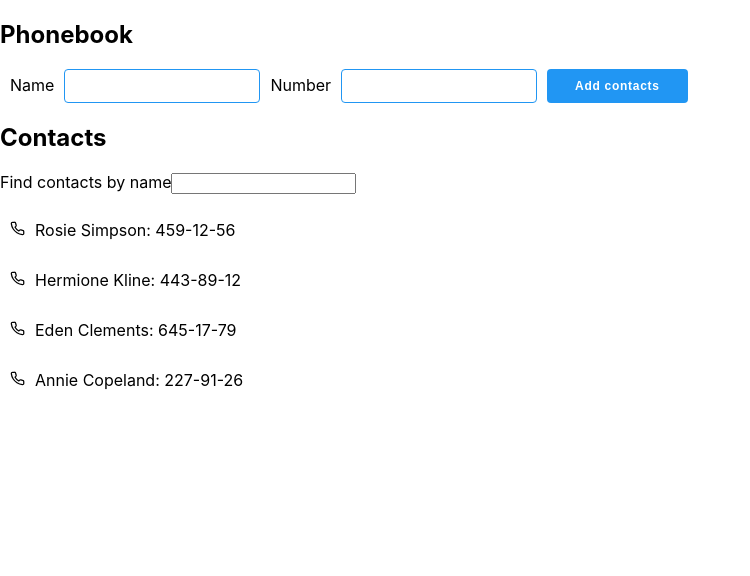
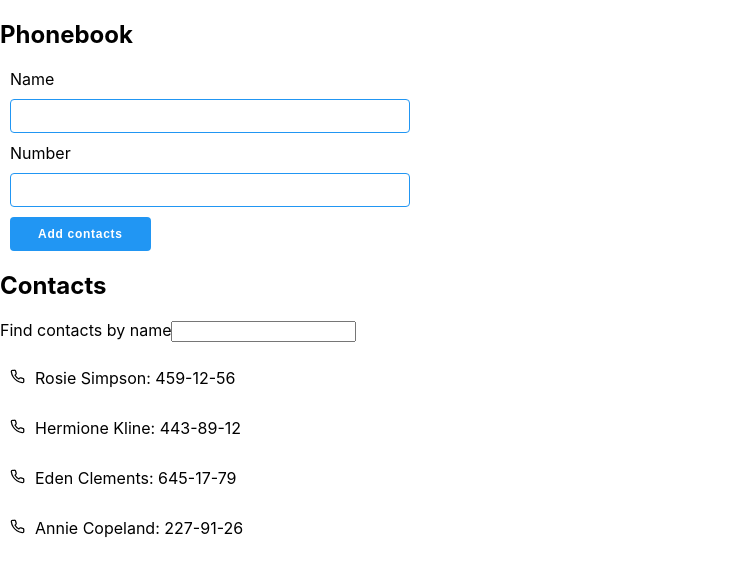
Before and after one commit to katymykhailova/goit-react-hw-03-phonebook, a React (Create React App) app: page / in a window 1280 px wide. Shown: the top 576 px of the page, without its empty margins (0-750 px from the left). Built offline with nearby package versions, Linux system fonts and the light colour scheme.

Commit message:
Добавляет formik

```diff
--- a/src/App.jsx
+++ b/src/App.jsx
@@ -2,7 +2,7 @@ import { Component } from 'react';
 import { v4 as uuid } from 'uuid';
 
 import ContactList from './ContactList';
-import ContactFormC from './ContactFormC';
+import ContactForm from './ContactForm';
 
 import './App.css';
 import initialContacts from './contacts.json';
@@ -31,8 +31,7 @@ class App extends Component {
     return (
       <section>
         <h1>Phonebook</h1>
-        <ContactFormC onSubmit={this.addContact}></ContactFormC>
-        {/* <ContactForm onSubmit={this.addContact}></ContactForm> */}
+        <ContactForm onSubmit={this.addContact}></ContactForm>
         <h2>Contacts</h2>
         <label>
           Find contacts by name
--- a/src/ContactForm/ContactForm.jsx
+++ b/src/ContactForm/ContactForm.jsx
@@ -1,4 +1,5 @@
-import { Formik } from 'formik';
+import { Formik, ErrorMessage } from 'formik';
+import { Form, Input, Label, Button, Error } from './ContactForm.styles';
 
 export default function ContactForm({ onSubmit }) {
   return (
@@ -7,9 +8,9 @@ export default function ContactForm({ onSubmit }) {
       validate={values => {
         const errors = {};
         if (!values.name) {
-          errors.email = 'Required';
+          errors.name = 'Required';
         } else if (!values.number) {
-          errors.email = 'Required';
+          errors.number = 'Required';
         } else if (
           !/^[a-zA-Zа-яА-Я]+(([' -][a-zA-Zа-яА-Я ])?[a-zA-Zа-яА-Я]*)*$/i.test(
             values.name,
@@ -25,36 +26,56 @@ export default function ContactForm({ onSubmit }) {
         }
         return errors;
       }}
-      onSubmit={(values, { setSubmitting }) => {
-        console.log(values);
+      onSubmit={(values, { setSubmitting, resetForm }) => {
         onSubmit(values);
         setSubmitting(false);
+        resetForm();
       }}
     >
-      {({ values, touched, errors, handleChange, handleSubmit }) => (
-        <form onSubmit={handleSubmit}>
-          <label>
+      {({
+        values,
+        touched,
+        errors,
+        handleChange,
+        handleSubmit,
+        isSubmitting,
+      }) => (
+        <Form onSubmit={handleSubmit}>
+          <Label>
             Name
-            <input
+            <Input
               type="text"
               name="name"
               onChange={handleChange}
               value={values.name}
             />
-            {errors.name}
-          </label>
-          <label>
+            {touched.name && errors.name && (
+              <Error>
+                Имя может состоять только из букв, апострофа, тире и пробелов.
+                Например Adrian, Jacob Mercer, Charles de Batz de Castelmore
+                d'Artagnan и т. п.
+              </Error>
+            )}
+          </Label>
+          <Label>
             Number
-            <input
+            <Input
               type="tel"
               name="number"
               onChange={handleChange}
               value={values.number}
             />
-            {errors.number}
-          </label>
-          <button type="submit">Add contacts</button>
-        </form>
+            {touched.number && errors.number && (
+              <Error>
+                Номер телефона должен состоять цифр и может содержать пробелы,
+                тире, круглые скобки и может начинаться с +
+              </Error>
+            )}
+          </Label>
+          <Button type="submit" disabled={isSubmitting}>
+            Add contacts
+          </Button>
+        </Form>
       )}
     </Formik>
   );
--- a/src/ContactForm/ContactForm.styles.jsx
+++ b/src/ContactForm/ContactForm.styles.jsx
@@ -0,0 +1,52 @@
+import styled from 'styled-components';
+
+export const Form = styled.form`
+  padding: 0;
+`;
+
+export const Label = styled.label`
+  max-width: 400px;
+  display: flex;
+  flex-direction: column;
+  margin-left: 10px;
+`;
+
+export const Input = styled.input`
+  margin: 10px 0;
+  height: 30px;
+  padding-left: 15px;
+  background-color: transparent;
+  border: 1px solid #2196f3;
+  border-radius: 4px;
+`;
+
+export const Button = styled.button`
+  display: flex;
+  align-items: center;
+  justify-content: center;
+  margin-left: 10px;
+  padding: 10px 28px;
+  max-width: 200px;
+
+  font-weight: 700;
+  font-size: 12px;
+  text-align: center;
+  letter-spacing: 0.06em;
+  text-decoration: none;
+  background-color: #2196f3;
+  color: #fff;
+  border: 0;
+  border-radius: 4px;
+  cursor: pointer;
+
+  &:disabled {
+    background-color: #7fbff3;
+  }
+`;
+
+export const Error = styled.span`
+  left: 400px;
+  bottom: 0px;
+  color: coral;
+  margin-bottom: 10px;
+`;
```
Also changed, not shown: 1 other file (tests, documents, lock files or other folders).
